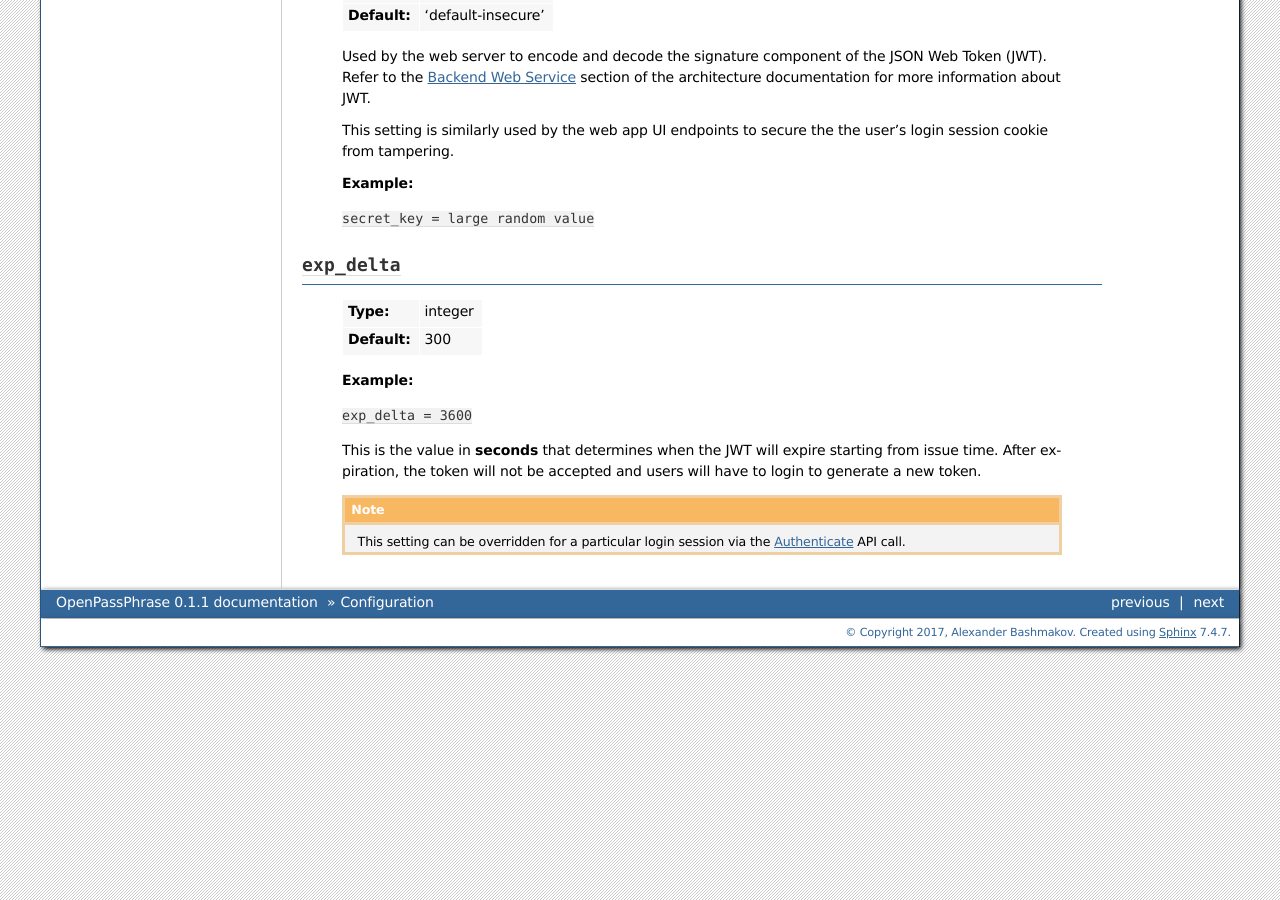
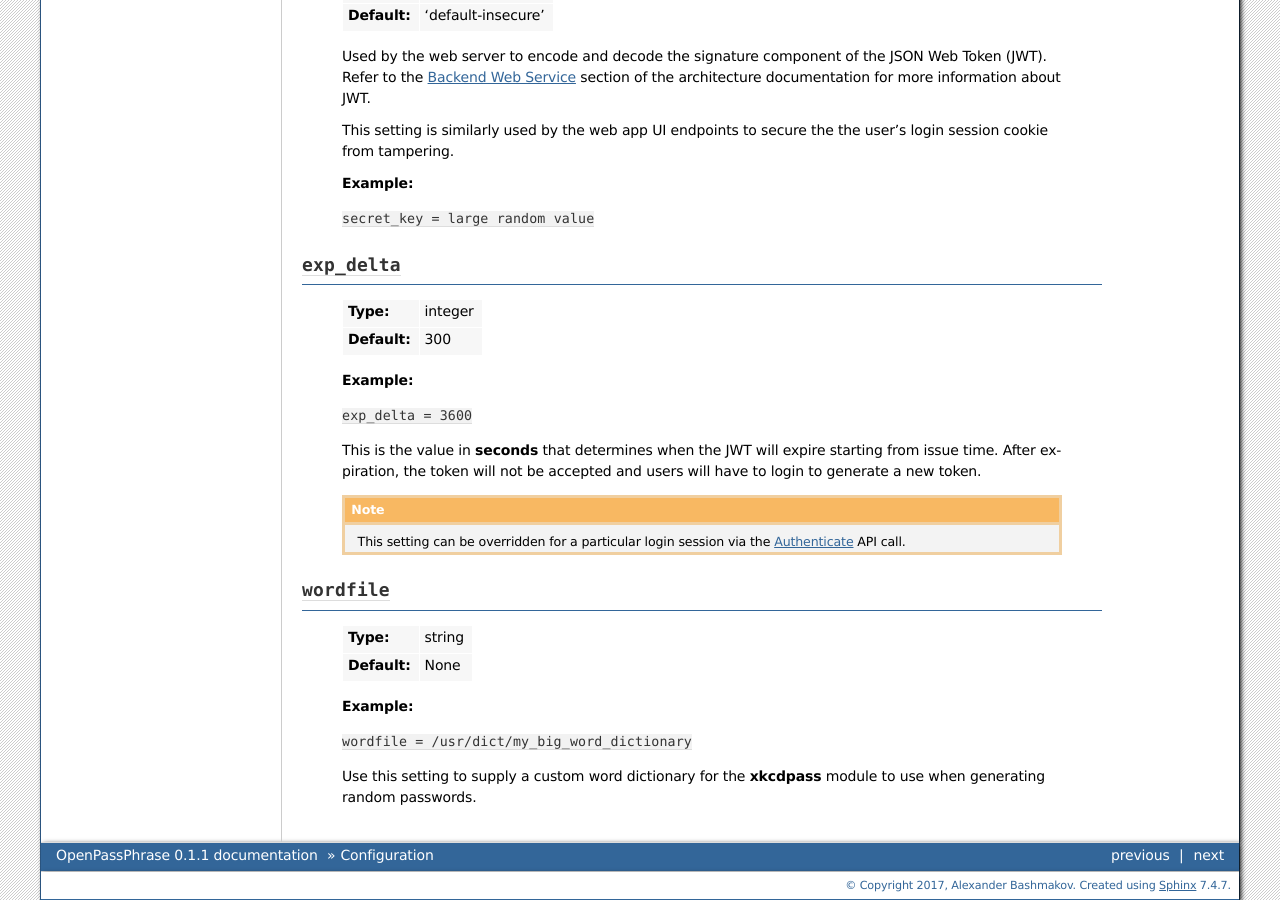
Before and after one commit to openpassphrase/opp, a Sphinx documentation site: the page built from docs/source/configuration.rst, in a window 1280 px wide and 900 px high, scrolled down 938 px. Built offline with Sphinx 7.4.7, drawn with Linux system fonts in a browser that asks for light colours.

Commit message:
Added config option for xkcdpass wordfile.

```diff
--- a/docs/source/configuration.rst
+++ b/docs/source/configuration.rst
@@ -107,3 +107,19 @@ The following options are currently configurable for OpenPassPhrase:
 
     .. note:: This setting can be overridden for a particular login session
         via the :ref:`authenticate` API call.
+
+``wordfile``
+-------------
+
+    ============    ======
+    **Type:**       string
+
+    **Default:**    None
+    ============    ======
+
+    **Example:**
+
+    | ``wordfile = /usr/dict/my_big_word_dictionary``
+
+    Use this setting to supply a custom word dictionary for the **xkcdpass**
+    module to use when generating random passwords.
```
Also changed, not shown: 1 other file.
